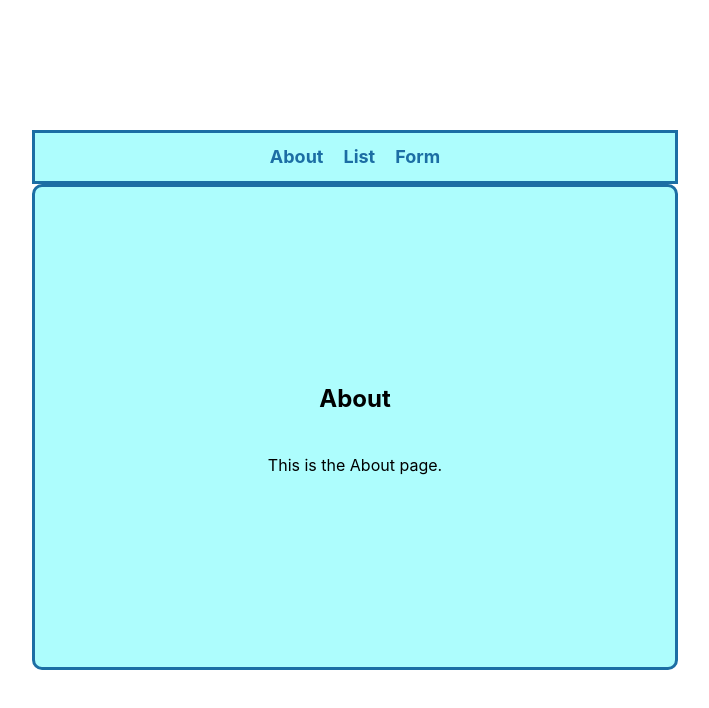
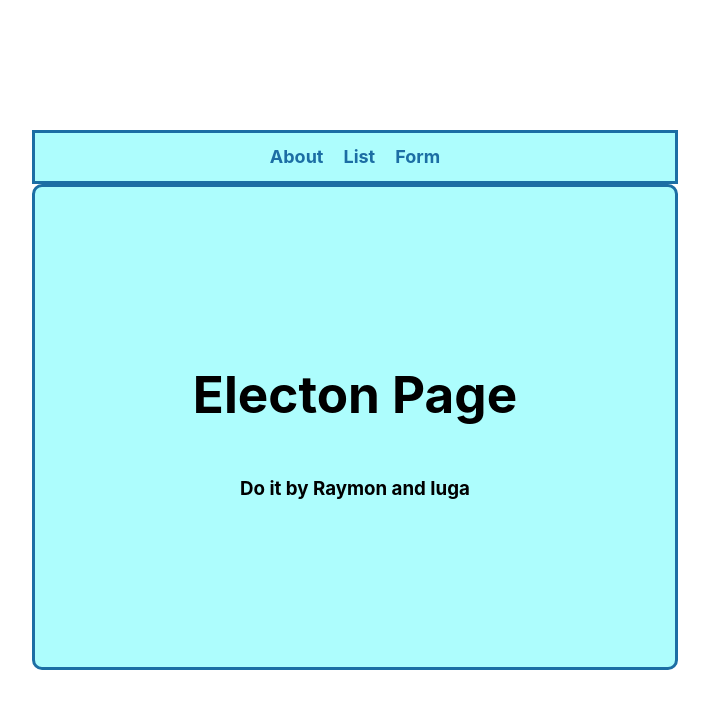
Before and after one commit to danieliuga/React-Electron, a React (Vite) app in the folder electron-vite-project/: page / in a window 1280 px wide. Shown: the top 708 px of the page, without its empty margins (285-994 px from the left). Built offline with nearby package versions, Linux system fonts and the light colour scheme.

Commit message:
add local variables

```diff
--- a/electron-vite-project/electron/main.ts
+++ b/electron-vite-project/electron/main.ts
@@ -23,7 +23,6 @@ function createWindow() {
   win = new BrowserWindow({
     width: 2100,
     height: 1500,
-    // frame:  false,
     icon: path.join(process.env.VITE_PUBLIC, 'electron-vite.svg'),
     webPreferences: {
       preload: path.join(__dirname, 'preload.js'),
--- a/electron-vite-project/src/components/Inicial.tsx
+++ b/electron-vite-project/src/components/Inicial.tsx
@@ -4,8 +4,8 @@ function About()  {
 
   return (
     <div className="about">
-      <h2>About</h2>
-      <p>This is the About page.</p>
+      <h1>Electon Page</h1>
+      <h3>Do it by Raymon and Iuga</h3>
     </div>
   );
 };
```
